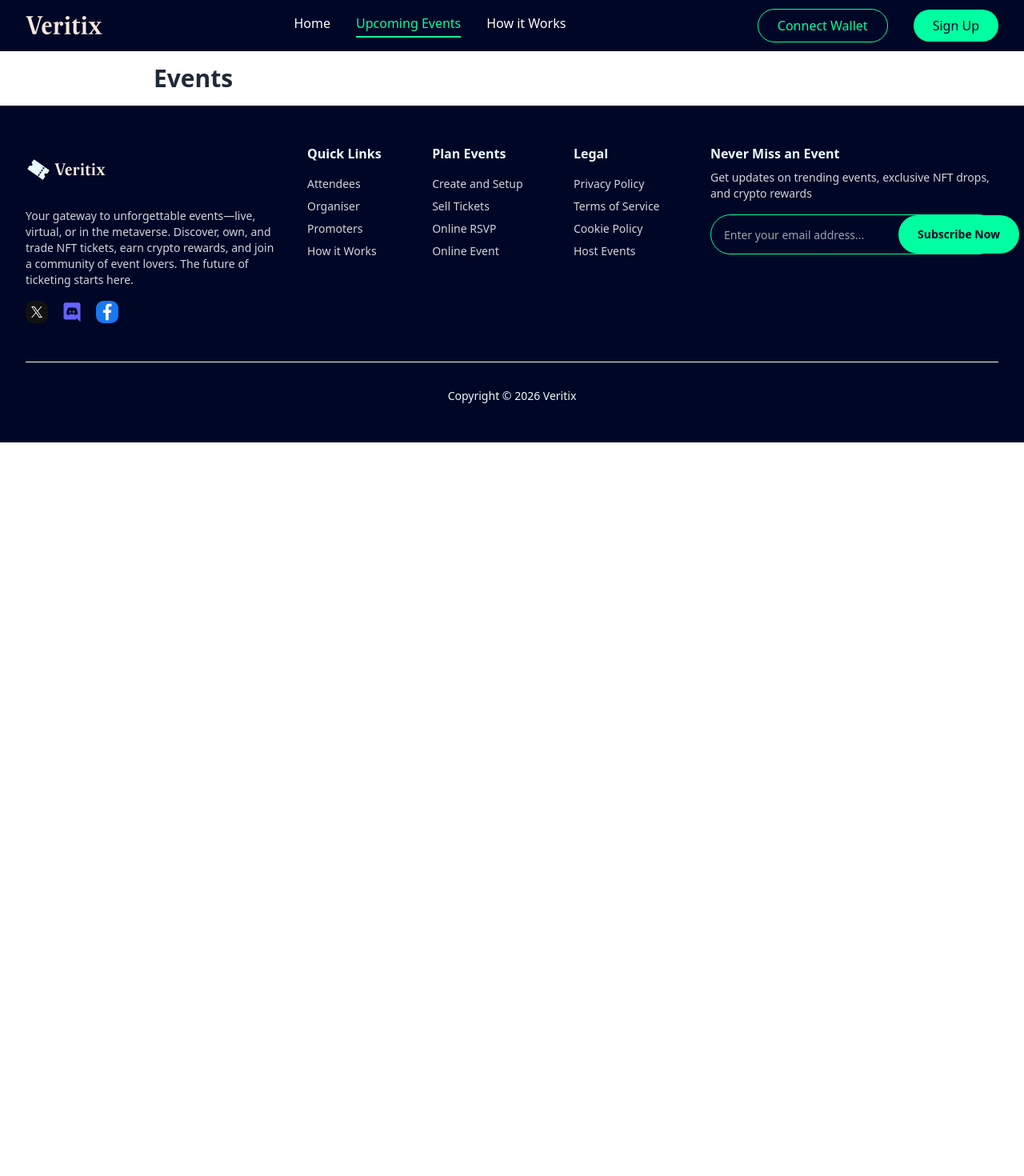
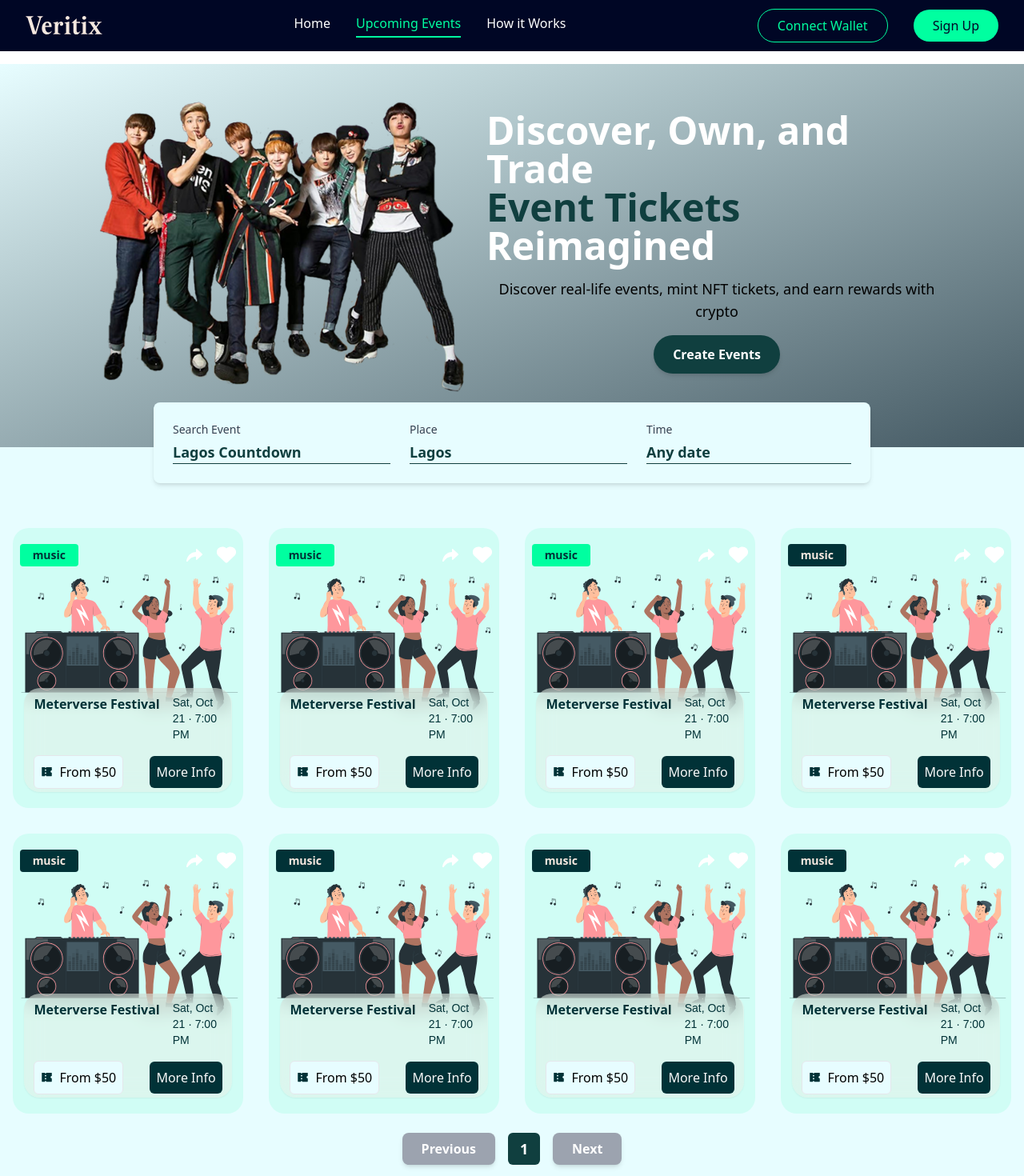
Before and after one commit to Lead-Studios/veritix-web, a React (Vite) app: page /upcoming-events in a window 1280 px wide. Shown: the top 1470 px of the page at 80% size. Before the commit the page ends 800 px from the top, so only its background shows below. Built offline with nearby package versions, Linux system fonts and the light colour scheme; a web font is replaced by a local one.

Commit message:
Created the data file and the upcoming event component and page

```diff
--- a/package.json
+++ b/package.json
@@ -11,11 +11,9 @@
   },
   "dependencies": {
     "@hookform/resolvers": "^4.1.3",
-
+    "@rollup/rollup-darwin-x64": "^4.37.0",
+    "framer-motion": "^12.5.0",
     "motion": "^12.6.0",
-
-    "framer-motion": "^12.5.0",
-
     "react": "^19.0.0",
     "react-dom": "^19.0.0",
     "react-hook-form": "^7.54.2",
--- /dev/null
+++ b/src/components/Hero.jsx
@@ -0,0 +1,38 @@
+import React from "react";
+import hero from "../assets/hero.png";
+
+const Hero = () => {
+  return (
+    <div className=" bg-gradient-to-br from-[#E7FDFF] to-[#455A64] relative w-full  pt-8  text-white pb-16 px-6 md:px-16 lg:px-24 flex flex-col-reverse md:flex-row items-center justify-between">
+      {/* Background Overlay */}
+      <div
+        className="absolute inset-0 bg-cover bg-center opacity-30"
+        style={{ backgroundImage: "url('')" }}
+      ></div>
+
+      {/* Image */}
+      <div className="relative z-10 md:w-1/2 flex justify-center">
+        <img src={hero} alt="Event Group" className="object-contain" />
+      </div>
+
+      {/* Text Content */}
+      <div className="relative z-10 text-center md:text-left max-w-xl">
+        <h1 className="text-3xl md:text-5xl font-bold leading-tight">
+          Discover, Own, and Trade <br />
+          <span className="text-[#103F3F]">Event Tickets</span> Reimagined
+        </h1>
+        <p className="mt-4 text-lg text-black text-center">
+          Discover real-life events, mint NFT tickets, and earn rewards with
+          crypto
+        </p>
+        <div className="flex justify-center">
+          <button className="mt-4 bg-[#103F3F] hover:bg-[#0D2F2F] text-white font-semibold py-3 px-6 rounded-full shadow-md transition">
+            Create Events
+          </button>
+        </div>
+      </div>
+    </div>
+  );
+};
+
+export default Hero;
--- a/src/components/TrendingEvent.tsx
+++ b/src/components/TrendingEvent.tsx
@@ -1,5 +1,6 @@
 import React from "react";
 import TrendingCards from "./cards/TrendingCards";
+import { events } from "../data/Data";
 
 type Props = {};
 
@@ -59,56 +60,3 @@ function TrendingEvent({}: Props) {
 }
 
 export default TrendingEvent;
-const events = [
-  {
-    type: "music",
-    title: "Meterverse Festival",
-    time: "Sat, Oct 21 · 7:00 PM",
-    amount: "From $50",
-    color: "bg-[#00FFA0] text-[#013237]",
-  },
-  {
-    type: "music",
-    title: "Meterverse Festival",
-    time: "Sat, Oct 21 · 7:00 PM",
-    amount: "From $50",
-    color: "bg-[#00FFA0] text-[#013237]",
-  },
-  {
-    type: "music",
-    title: "Meterverse Festival",
-    time: "Sat, Oct 21 · 7:00 PM",
-    amount: "From $50",
-    color: "bg-[#00FFA0] text-[#013237]",
-  },
-  {
-    type: "music",
-    title: "Meterverse Festival",
-    time: "Sat, Oct 21 · 7:00 PM",
-    amount: "From $50",
-  },
-  {
-    type: "music",
-    title: "Meterverse Festival",
-    time: "Sat, Oct 21 · 7:00 PM",
-    amount: "From $50",
-  },
-  {
-    type: "music",
-    title: "Meterverse Festival",
-    time: "Sat, Oct 21 · 7:00 PM",
-    amount: "From $50",
-  },
-  {
-    type: "music",
-    title: "Meterverse Festival",
-    time: "Sat, Oct 21 · 7:00 PM",
-    amount: "From $50",
-  },
-  {
-    type: "music",
-    title: "Meterverse Festival",
-    time: "Sat, Oct 21 · 7:00 PM",
-    amount: "From $50",
-  },
-];
--- /dev/null
+++ b/src/components/upcoming-events/EventList.jsx
@@ -0,0 +1,81 @@
+import React, { useState } from "react";
+import TrendingCards from "../cards/TrendingCards";
+import { events } from "../../data/Data";
+
+const ITEMS_PER_PAGE = 8;
+
+const EventList = () => {
+  const [currentPage, setCurrentPage] = useState(1);
+  const totalPages = Math.ceil(events.length / ITEMS_PER_PAGE);
+
+  const paginatedEvents = events.slice(
+    (currentPage - 1) * ITEMS_PER_PAGE,
+    currentPage * ITEMS_PER_PAGE
+  );
+
+  return (
+    <div className="flex flex-col items-center w-full bg-[#E7FDFF] pb-10">
+      {/* Event Grid */}
+      <div className="grid lg:grid-cols-3 xl:grid-cols-4 px-4 md:grid-cols-2 grid-cols-1 max-w-[1400px] justify-between items-center gap-8 w-full">
+        {paginatedEvents.map((event, i) => (
+          <div key={i}>
+            <TrendingCards
+              amount={event.amount}
+              title={event.title}
+              type={event.type}
+              time={event.time}
+              color={event.color}
+            />
+          </div>
+        ))}
+      </div>
+
+      {/* Pagination */}
+      <div className="flex items-center mt-6 space-x-4">
+        <button
+          onClick={() => setCurrentPage((prev) => Math.max(prev - 1, 1))}
+          disabled={currentPage === 1}
+          className={`px-6 py-2 rounded-lg shadow-md font-semibold transition ${
+            currentPage === 1
+              ? "bg-gray-400 text-white cursor-not-allowed"
+              : "bg-[#3C6363] text-white hover:bg-[#2A4B4B]"
+          }`}
+        >
+          Previous
+        </button>
+
+        <div className="flex space-x-2">
+          {[...Array(totalPages)].map((_, index) => (
+            <button
+              key={index}
+              onClick={() => setCurrentPage(index + 1)}
+              className={`w-10 h-10 flex items-center justify-center rounded-md text-lg font-bold ${
+                currentPage === index + 1
+                  ? "bg-[#103F3F] text-white"
+                  : "text-black hover:bg-gray-200"
+              }`}
+            >
+              {index + 1}
+            </button>
+          ))}
+        </div>
+
+        <button
+          onClick={() =>
+            setCurrentPage((prev) => Math.min(prev + 1, totalPages))
+          }
+          disabled={currentPage === totalPages}
+          className={`px-6 py-2 rounded-lg shadow-md font-semibold transition ${
+            currentPage === totalPages
+              ? "bg-gray-400 text-white cursor-not-allowed"
+              : "bg-[#3C6363] text-white hover:bg-[#2A4B4B]"
+          }`}
+        >
+          Next
+        </button>
+      </div>
+    </div>
+  );
+};
+
+export default EventList;
--- /dev/null
+++ b/src/components/upcoming-events/EventSearchBar.jsx
@@ -0,0 +1,47 @@
+import React, { useState } from "react";
+
+const EventSearchBar = () => {
+  const [event, setEvent] = useState("Lagos Countdown");
+  const [place, setPlace] = useState("Lagos");
+  const [date, setDate] = useState("Any date");
+
+  return (
+    <div className="bg-[#E7FDFF] p-6 rounded-lg shadow-md flex flex-col gap-6 md:flex-row justify-between items-center">
+      <div className="flex flex-col w-full md:w-1/3">
+        <label className="text-gray-700 text-sm mb-1">Search Event</label>
+        <input
+          type="text"
+          value={event}
+          onChange={(e) => setEvent(e.target.value)}
+          className="text-lg font-semibold text-[#103F3F] bg-transparent border-b border-[#103F3F] focus:outline-none"
+        />
+      </div>
+
+      <div className="flex flex-col w-full md:w-1/3 mt-4 md:mt-0">
+        <label className="text-gray-700 text-sm mb-1">Place</label>
+        <input
+          type="text"
+          value={place}
+          onChange={(e) => setPlace(e.target.value)}
+          className="text-lg font-semibold text-[#103F3F] bg-transparent border-b border-[#103F3F] focus:outline-none"
+        />
+      </div>
+
+      <div className="flex flex-col w-full md:w-1/3 mt-4 md:mt-0 relative">
+        <label className="text-gray-700 text-sm mb-1">Time</label>
+        <select
+          value={date}
+          onChange={(e) => setDate(e.target.value)}
+          className="text-lg font-semibold text-[#103F3F] bg-transparent border-b border-[#103F3F] focus:outline-none appearance-none cursor-pointer"
+        >
+          <option>Any date</option>
+          <option>Today</option>
+          <option>Tomorrow</option>
+          <option>This Week</option>
+        </select>
+      </div>
+    </div>
+  );
+};
+
+export default EventSearchBar;
--- /dev/null
+++ b/src/data/Data.js
@@ -0,0 +1,53 @@
+export const events = [
+  {
+    type: "music",
+    title: "Meterverse Festival",
+    time: "Sat, Oct 21 · 7:00 PM",
+    amount: "From $50",
+    color: "bg-[#00FFA0] text-[#013237]",
+  },
+  {
+    type: "music",
+    title: "Meterverse Festival",
+    time: "Sat, Oct 21 · 7:00 PM",
+    amount: "From $50",
+    color: "bg-[#00FFA0] text-[#013237]",
+  },
+  {
+    type: "music",
+    title: "Meterverse Festival",
+    time: "Sat, Oct 21 · 7:00 PM",
+    amount: "From $50",
+    color: "bg-[#00FFA0] text-[#013237]",
+  },
+  {
+    type: "music",
+    title: "Meterverse Festival",
+    time: "Sat, Oct 21 · 7:00 PM",
+    amount: "From $50",
+  },
+  {
+    type: "music",
+    title: "Meterverse Festival",
+    time: "Sat, Oct 21 · 7:00 PM",
+    amount: "From $50",
+  },
+  {
+    type: "music",
+    title: "Meterverse Festival",
+    time: "Sat, Oct 21 · 7:00 PM",
+    amount: "From $50",
+  },
+  {
+    type: "music",
+    title: "Meterverse Festival",
+    time: "Sat, Oct 21 · 7:00 PM",
+    amount: "From $50",
+  },
+  {
+    type: "music",
+    title: "Meterverse Festival",
+    time: "Sat, Oct 21 · 7:00 PM",
+    amount: "From $50",
+  },
+];
--- a/src/pages/Events.jsx
+++ b/src/pages/Events.jsx
@@ -1,12 +1,20 @@
-import React from 'react'
+import React from "react";
+import Hero from "../components/Hero";
+import EventSearchBar from "../components/upcoming-events/EventSearchBar";
+import EventList from "../components/upcoming-events/EventList";
 
 function Events() {
-    return (
-      <div className="max-w-4xl mx-auto">
-        <h1 className="text-3xl font-bold text-gray-800 mb-4">Events</h1>
+  return (
+    <>
+      <Hero />
+      <div className="bg-[#E7FDFF]">
+        <div className="w-[70%] mx-auto -translate-y-14 z-10 relative  ">
+          <EventSearchBar />
+        </div>
+        <EventList />
+      </div>
+    </>
+  );
+}
 
-      </div>
-    );
-  }
-
-  export default Events;
+export default Events;
--- a/src/pages/Home.jsx
+++ b/src/pages/Home.jsx
@@ -6,14 +6,13 @@ import HowItWorksSection from "../components/HowItWorks";
 
 import React from "react";
 import TrendingEvent from "../components/TrendingEvent";
+import Hero from "../components/Hero";
 
 function Home() {
   return (
     <div className="flex flex-col relative w-full bg-transparent ">
       <div className="mx-auto w-full">
-        <h1 className="mb-4 text-3xl font-bold text-gray-800">
-          Welcome to Our Website
-        </h1>
+        <Hero />
         <img src="/Images/Vector.svg" className="absolute -top-52 right-0" />
         <TrendingEvent />
         <HowItWorksSection />
```
Also changed, not shown: src/App.jsx (+20 -20 lines), src/assets/hero.png (added), 1 other file (tests, documents, lock files or other folders).
